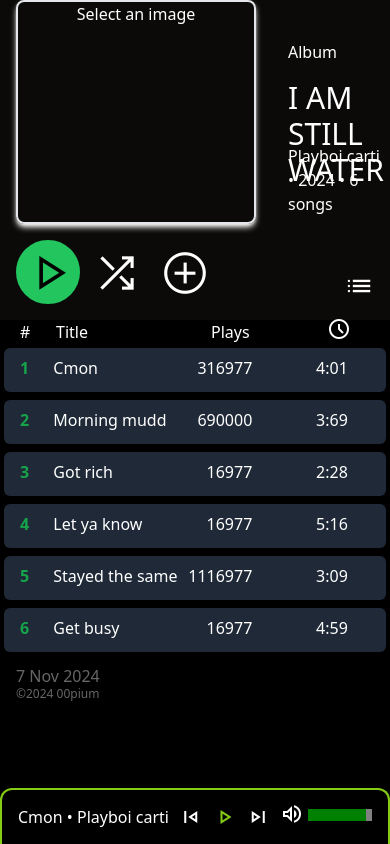
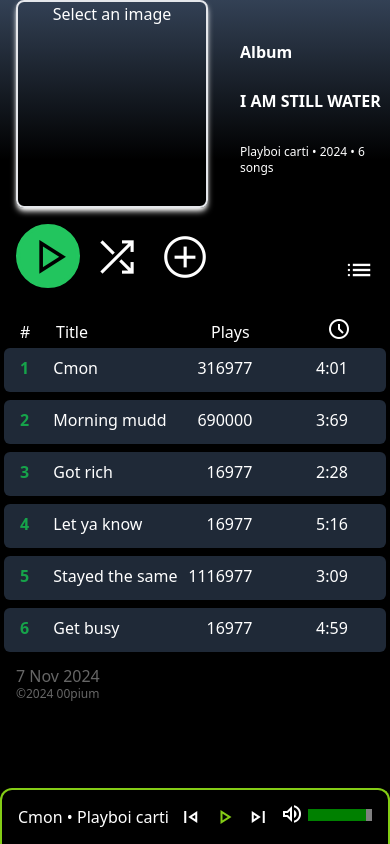
Before and after one commit to GIGI-CodeAce/SpotifyApp-clone, a React (Create React App) app: page / in a window 390 px wide. Built offline with nearby package versions, Linux system fonts and the light colour scheme; the HTML template or start-up script is replaced by a standard one.

Commit message:
flexibility increased

```diff
--- a/src/player/album.js
+++ b/src/player/album.js
@@ -18,12 +18,19 @@
     document.getElementById('imageInput').click();
   };
 
+  const [like,setLike]=useState(false)
+
+  function Add(){
+    setLike((oldVal)=> !oldVal)
+    return ""
+  }
+
   return (
-    <div className="bg-stone-950 h-80">
+    <div className="bg-gradient-to-b from-slate-700 via-black to-black h-80 overflow-hidden">
       <div className="inline-flex">
         {/* Photo */}
         <div
-          className="hover:cursor-pointer h-56 w-60 border-2 ml-4 rounded-lg shadow-md shadow-white"
+          className="hover:cursor-pointer h-52 sm:h-56 sm:w-56 w-48 border-2 ml-4 rounded-lg shadow-md shadow-white"
           style={{
             backgroundImage: `url(${image})`,
             backgroundSize: 'cover',
@@ -35,26 +42,27 @@
         </div>
 
         {/* Song title */}
-        <div className="absolute ml-72 mt-10 w-6 h-6 text-white">{props.album ? 'Album' : 'Single'}</div>
-        <div className="absolute ml-72 mt-20 text-3xl sm:text-5xl text-white">{props.name}</div>
-        <div className="absolute ml-72 mt-36 text-md text-white">{props.artist} • {props.year} • {props.songs} songs</div>
+        <div className="absolute font-semibold ml-60 sm:ml-72 mt-10 w-6 h-6 text-white">{props.album ? 'Album' : 'Single'}</div>
+        <div className="absolute font-semibold ml-60 mt-[89px] sm:mt-20 xl:text-5xl lg:text-4xl md:text-3xl sm:text-3xl sm:ml-72 text-white
+         max-w-[400px] overflow-hidden max-h-13 whitespace-nowrap" contentEditable spellCheck="false"  >{props.name}</div>
+        <div className="absolute ml-60 sm:ml-72 mt-36 text-xs text-white md:text-2xl sm:text-xl ">{props.artist} • {props.year} • {props.songs} songs</div>
       </div>
 
       <br />
       <main className="relative">
         <div className="inline-flex h-16 border-4 rounded-[50%] border-green-500 bg-green-500 w-16 m-4">
-          <span className="text-black hover:cursor-pointer select-none">
+          <abbr title='Play'><span className="text-black hover:cursor-pointer select-none">
             <span className="material-symbols-outlined text-[58px]">play_arrow</span>
-          </span>
+          </span></abbr>
         </div>
-        <span className="text-white absolute mt-6 left-12 hover:cursor-pointer select-none">
+        <abbr title='Shuffle'><span className="text-white absolute mt-6 left-12 hover:cursor-pointer select-none">
           <span className="material-symbols-outlined text-[50px] absolute left-11">shuffle</span>
-        </span>
-        <span className="text-white absolute mt-6 left-40 hover:cursor-pointer select-none">
+        </span></abbr>
+        <abbr title='Save'><span onClick={Add} className="text-white absolute mt-6 left-40 hover:cursor-pointer select-none">
           <span className="material-symbols-outlined text-[50px]">add_circle</span>
-        </span>
+        </span></abbr>
         <span className="text-white absolute right-2 mt-11 mr-2 hover:cursor-pointer select-none">
-          <span className="material-symbols-outlined text-3xl">list</span>
+        <span className="material-symbols-outlined text-3xl">list</span>
         </span>
       </main>
 
```
